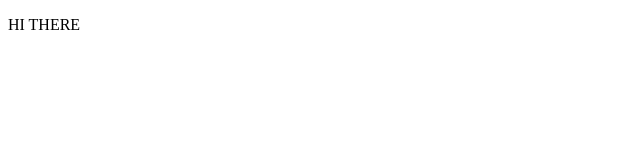
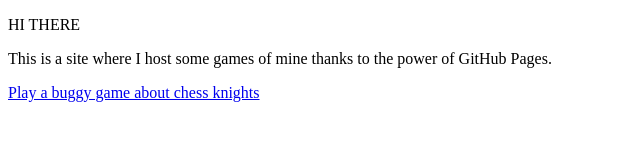
Before and after one commit to VDSurChauffe/vdsurchauffe.github.io, a plain HTML site: page index.html in a window 1280 px wide. Shown: the whole page, without its empty margins (0-640 px from the left). Drawn offline with Linux system fonts and the light colour scheme.

Commit message:
Update index.html

```diff
--- a/index.html
+++ b/index.html
@@ -5,5 +5,7 @@
 </head>
 <body>
   <p> HI THERE </p>
+  <p> This is a site where I host some games of mine thanks to the power of GitHub Pages.</p>
+  <a href='horse.html'> Play a buggy game about chess knights </a>
 </body>
 </html>
```
